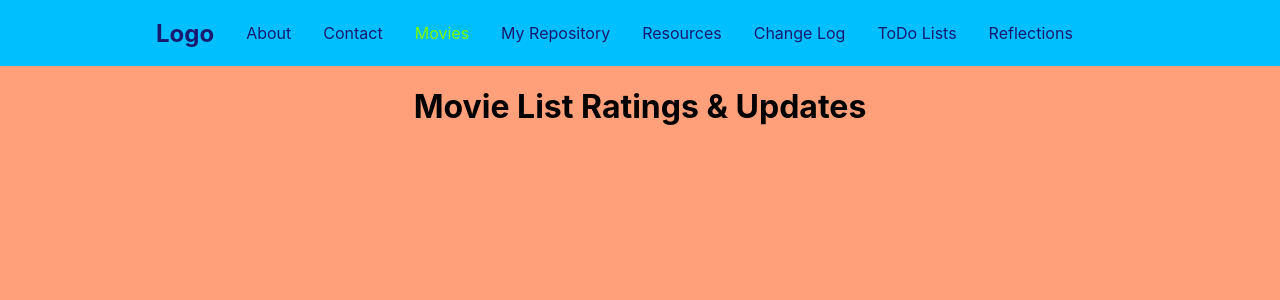
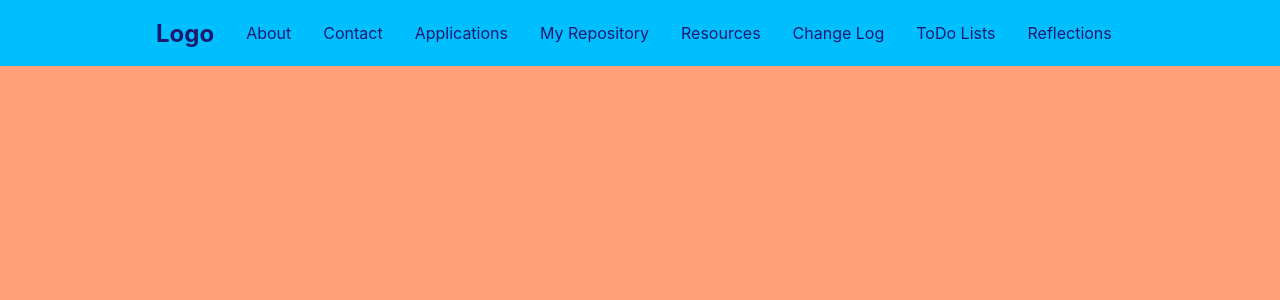
Before and after one commit to ahilynd/nav-bar, a React (Create React App) app: page /movies in a window 1280 px wide. Shown: the top 300 px of the page. Built offline with nearby package versions, Linux system fonts and the light colour scheme.

Commit message:
changed movies tab to applications

```diff
--- a/src/App.js
+++ b/src/App.js
@@ -6,7 +6,7 @@ import Home from './pages/home';
 import About from './pages/about';
 import ChangeLog from './pages/change log';
 import Contact from './pages/contact';
-import Movies from './pages/movies';
+import Applications from './pages/my apps';
 import Reflections from './pages/reflections';
 import Resources from './pages/resources';
 import ToDoLists from './pages/todo list';
@@ -23,7 +23,7 @@ function App() {
          <Route path='/about/' component={About} />
          <Route path='/change log/' component={ChangeLog} />
          <Route path='/contact/' component={Contact} />
-         <Route path='/movies/' component={Movies} />
+         <Route path='/my apps/' component={Applications} />
          <Route path='/todo list/' component={ToDoLists} />
          <Route path='/reflections/' component={Reflections} />
          <Route path='/my repository/' component={MyRepository} />
--- a/src/components/Navbar/index.js
+++ b/src/components/Navbar/index.js
@@ -16,8 +16,8 @@ const Navbar = () => {
                 <NavLink to='/contact/' activeStyle>
                      Contact
                 </NavLink>
-                <NavLink to='/movies/' activeStyle>
-                     Movies
+                <NavLink to='/my apps/' activeStyle>
+                     Applications
                 </NavLink>
                 <NavLink to='/my repository/' activeStyle>
                      My Repository
--- a/src/pages/movies.js
+++ /dev/null
@@ -1,18 +0,0 @@
-import React from 'react';
-
-const Movies = () => {
-    return (
-        <div
-        style={{
-            display: 'flex',
-            justifyContent: 'center',
-            alignItems: 'Right',
-            height: '100vh'
-        }}
-        >
-            <h1>Movie List Ratings & Updates</h1>
-        </div>
-    );
-};
-
-export default Movies;
--- /dev/null
+++ b/src/pages/my apps.js
@@ -0,0 +1,21 @@
+import React from 'react';
+
+const Applications = () => {
+    return (
+        <div
+        style={{
+            display: '',
+            justifyContent: 'center',
+            alignItems: 'Right',
+            height: '100vh'
+        }}
+        >
+            <h1>Apps I Have Created</h1>
+             <body>
+            <p><a href="https://ahilynd.github.io/todoapp/">To Do List</a></p>
+            </body>
+        </div>
+    );
+};
+
+export default Applications;
```
